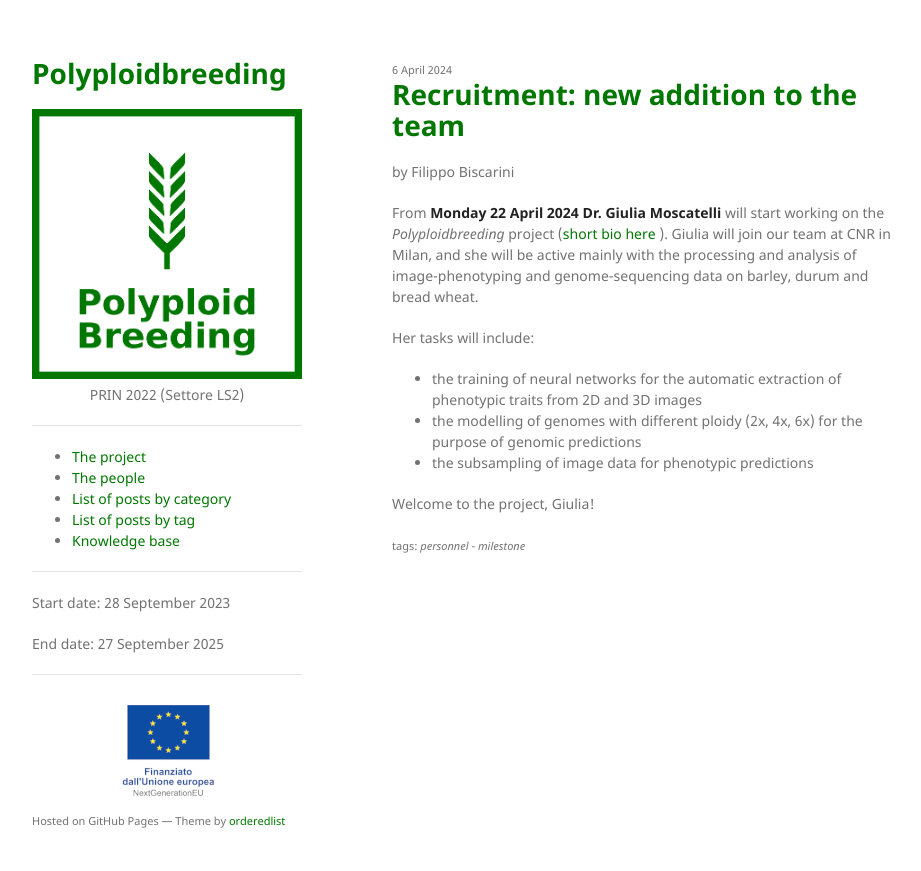
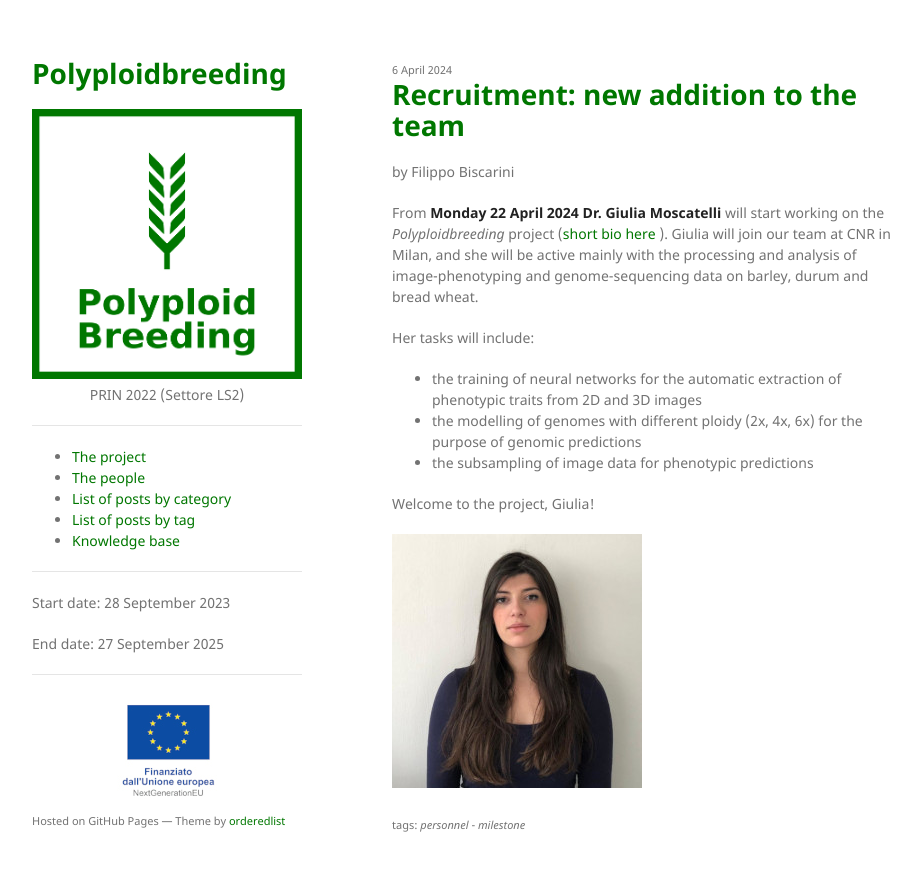
Before and after one commit to polyploidbreeding/polyploidbreeding.github.io, a Jekyll site: the page built from _posts/2024-04-06-recruitment.md, in a window 1280 px wide. Shown: the top 871 px of the page, without its empty margins (178-1099 px from the left). Built offline with Jekyll 4.4.1, drawn with Linux system fonts in a browser that asks for light colours.

Commit message:
added: giulias pic

```diff
--- a/_posts/2024-04-06-recruitment.md
+++ b/_posts/2024-04-06-recruitment.md
@@ -16,3 +16,5 @@ Her tasks will include:
 - the subsampling of image data for phenotypic predictions
 
 Welcome to the project, Giulia!
+
+![giulia-moscatelli](/assets/img/posts/giulia_small.jpeg)
```
Also changed, not shown: assets/img/posts/giulia_small.jpeg (added).
